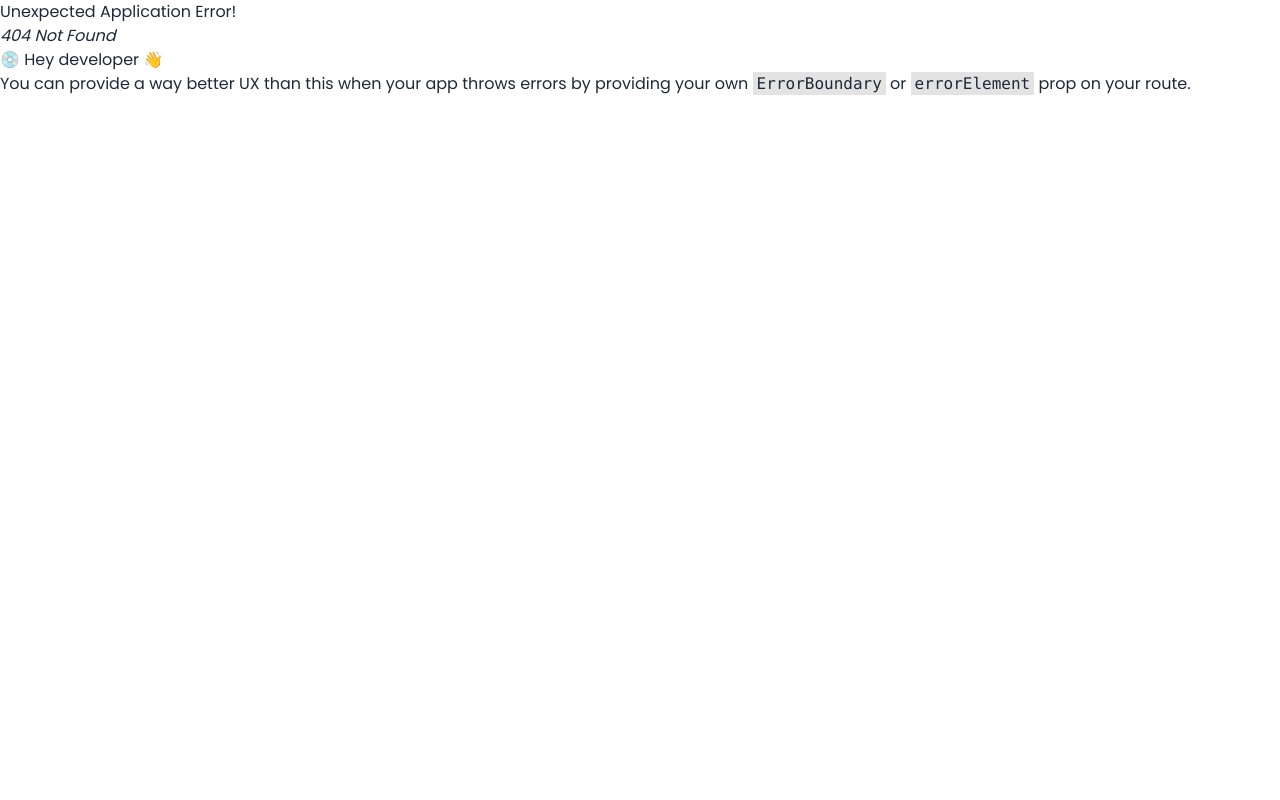
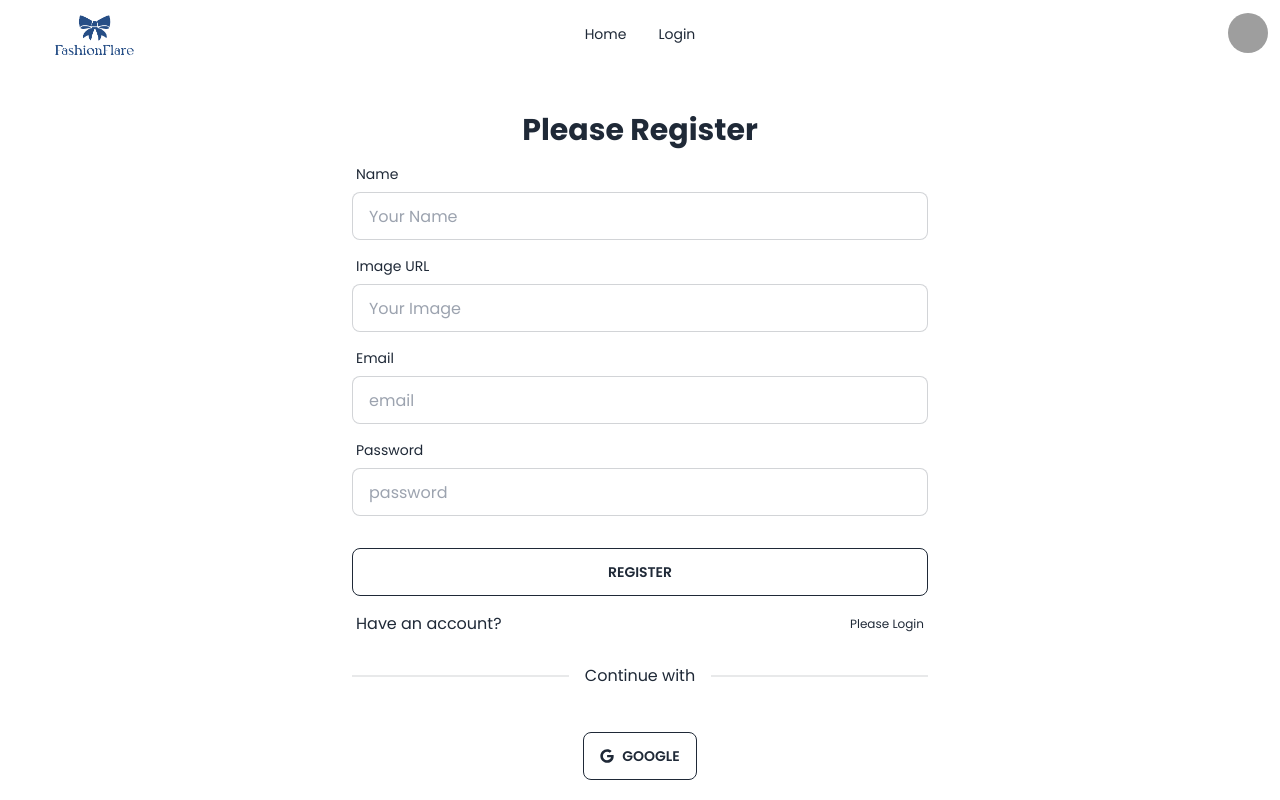
Before and after one commit to ShahriarZe/fashionflare-client, a React (Vite) app: page /register in a window 1280 px wide. Before the commit this address had no page. Built offline with nearby package versions, Linux system fonts and the light colour scheme; grey boxes are pictures that could not be loaded.

Commit message:
registration route added with functionality

```diff
--- a/package.json
+++ b/package.json
@@ -10,10 +10,12 @@
     "preview": "vite preview"
   },
   "dependencies": {
+    "firebase": "^10.5.0",
     "localforage": "^1.10.0",
     "match-sorter": "^6.3.1",
     "react": "^18.2.0",
     "react-dom": "^18.2.0",
+    "react-icons": "^4.11.0",
     "react-router-dom": "^6.17.0",
     "sort-by": "^1.2.0"
   },
--- a/src/App.jsx
+++ b/src/App.jsx
@@ -1,7 +1,6 @@
 import { Outlet } from 'react-router-dom'
 import './App.css'
 import Navbar from './Components/Navbar/Navbar'
-import Banner from './Components/Banner/Banner'
 
 function App() {
 
@@ -9,7 +8,6 @@ function App() {
   return (
     <>
     <Navbar></Navbar>
-    <Banner></Banner>
     <Outlet></Outlet>
     </>
   )
--- /dev/null
+++ b/src/Components/Home/Home.jsx
@@ -0,0 +1,11 @@
+import Banner from "../Banner/Banner";
+
+const Home = () => {
+    return (
+        <div>
+            <Banner></Banner>
+        </div>
+    );
+};
+
+export default Home;
--- /dev/null
+++ b/src/Components/Pages/Register.jsx
@@ -0,0 +1,87 @@
+import { Link } from "react-router-dom";
+import { FaGoogle } from 'react-icons/fa';
+import { useContext } from "react";
+import { AuthContext } from "../../Providers/AuthProvider";
+
+const Register = () => {
+
+    const {googleSignIn,createUSer} = useContext(AuthContext)
+
+    const handleRegister = e => {
+        e.preventDefault()
+        const form = e.target;
+        const email = form.email.value
+        const password = form.password.value
+        const name = form.name.value
+        const image = form.image.value
+        const user = { email, password, name, image }
+        console.log(user);
+
+        createUSer(email,password)
+        .then(result =>{
+            console.log(result.user);
+        })
+        .catch(err =>{
+            console.log(err);
+        })
+    }
+
+    const handleGoogleButton =() =>{
+        googleSignIn()
+        .then(result =>{
+            console.log(result.user);
+        })
+        .catch(err =>{
+            console.log(err);
+        })
+    }
+
+    return (
+        <div className="">
+            <form onSubmit={handleRegister} className="card-body md:3/4 lg:w-1/2 mx-auto">
+                <h2 className="text-3xl mt-20 text-center font-bold">Please Register</h2>
+                <div className="form-control">
+                    <label className="label">
+                        <span className="label-text ">Name</span>
+                    </label>
+                    <input type="text" name="name" placeholder="Your Name" className="input input-bordered " required />
+                </div>
+                <div className="form-control">
+                    <label className="label">
+                        <span className="label-text ">Image URL</span>
+                    </label>
+                    <input type="text" name="image" placeholder="Your Image" className="input input-bordered " required />
+                </div>
+                <div className="form-control">
+                    <label className="label">
+                        <span className="label-text">Email</span>
+                    </label>
+                    <input type="email" name="email" placeholder="email" className="input input-bordered " required />
+                </div>
+                <div className="form-control">
+                    <label className="label">
+                        <span className="label-text">Password</span>
+                    </label>
+                    <input type="password" name="password" placeholder="password" className="input input-bordered" required />
+                </div>
+                <div className="form-control mt-6">
+                    <button className="btn btn-outline ">Register</button>
+                </div>
+                <label className="label">
+                    Have an account? <Link to="/login" className="label-text-alt link link-hover ">Please Login</Link>
+                </label>
+                <div className="divider">Continue with</div>
+            </form>
+            <div className="flex justify-center">
+                <div>
+                    <button onClick={handleGoogleButton} className="btn btn-outline">
+                        <FaGoogle></FaGoogle>
+                        Google
+                    </button>
+                </div>
+            </div>
+        </div>
+    );
+};
+
+export default Register;
--- /dev/null
+++ b/src/Firebase/firebase.config.js
@@ -0,0 +1,18 @@
+// Import the functions you need from the SDKs you need
+import { initializeApp } from "firebase/app";
+import { getAuth } from "firebase/auth";
+
+
+// Your web app's Firebase configuration
+const firebaseConfig = {
+    apiKey: "AIzaSyCd-ACqKe0QZD34yd-XqgAvaz201a94mRI",
+    authDomain: "fashion-flare-ffc3a.firebaseapp.com",
+    projectId: "fashion-flare-ffc3a",
+    storageBucket: "fashion-flare-ffc3a.appspot.com",
+    messagingSenderId: "744998543192",
+    appId: "1:744998543192:web:0a0f754ed2e64ac74b8f2d"
+};
+
+// Initialize Firebase
+const app = initializeApp(firebaseConfig);
+export const auth = getAuth(app)
--- /dev/null
+++ b/src/Providers/AuthProvider.jsx
@@ -0,0 +1,32 @@
+/* eslint-disable react/prop-types */
+import { GoogleAuthProvider, createUserWithEmailAndPassword, signInWithPopup } from "firebase/auth";
+import { createContext } from "react";
+import { auth } from "../Firebase/firebase.config";
+
+
+export const AuthContext = createContext(null)
+const googleProvider = new GoogleAuthProvider()
+
+const AuthProvider = ({ children }) => {
+
+    const googleSignIn = () => {
+        return signInWithPopup(auth,googleProvider)
+    }
+
+    const createUSer = (email,password)=>{
+        return createUserWithEmailAndPassword(auth,email,password)
+    }
+
+
+    const authentications = {
+        googleSignIn,
+        createUSer
+    }
+    return (
+        <AuthContext.Provider value={authentications}>
+            {children}
+        </AuthContext.Provider>
+    );
+};
+
+export default AuthProvider;
```
Also changed, not shown: src/main.jsx (+16 -1 lines), 1 other file (tests, documents, lock files or other folders).
